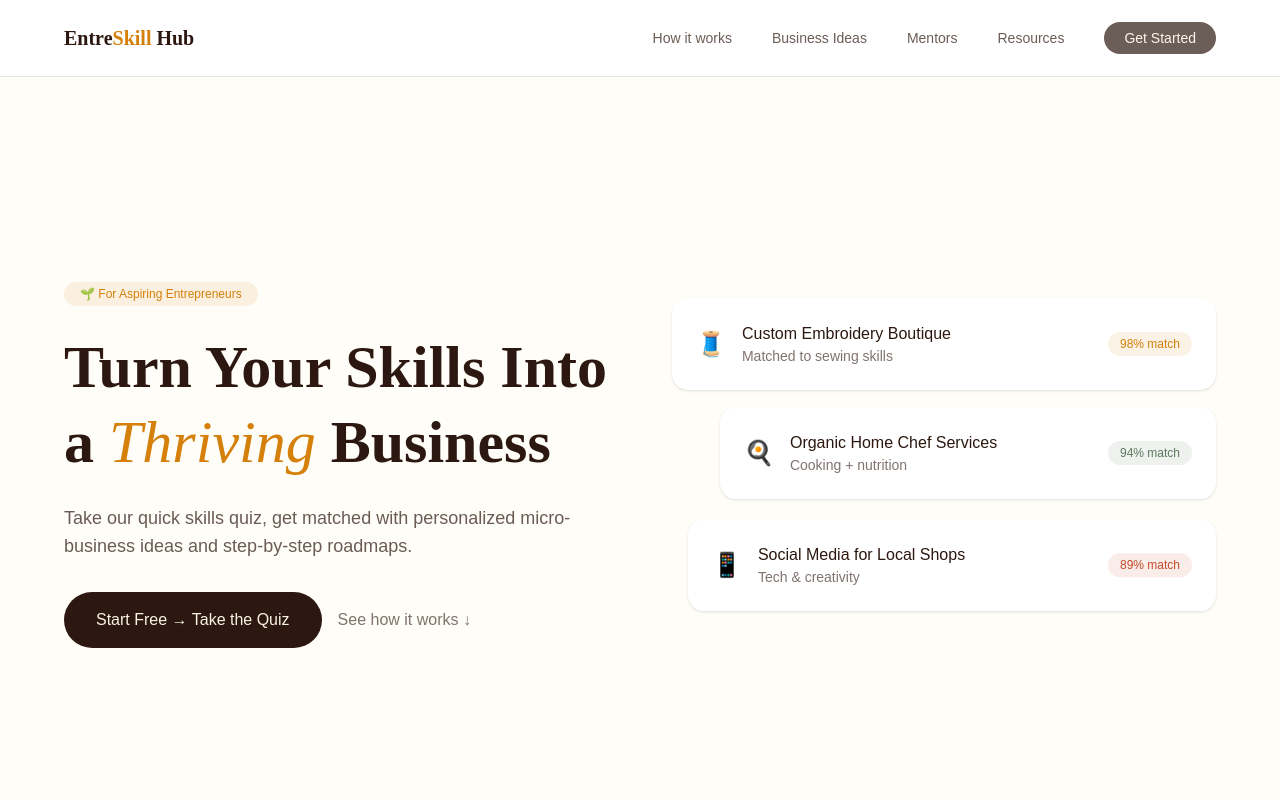
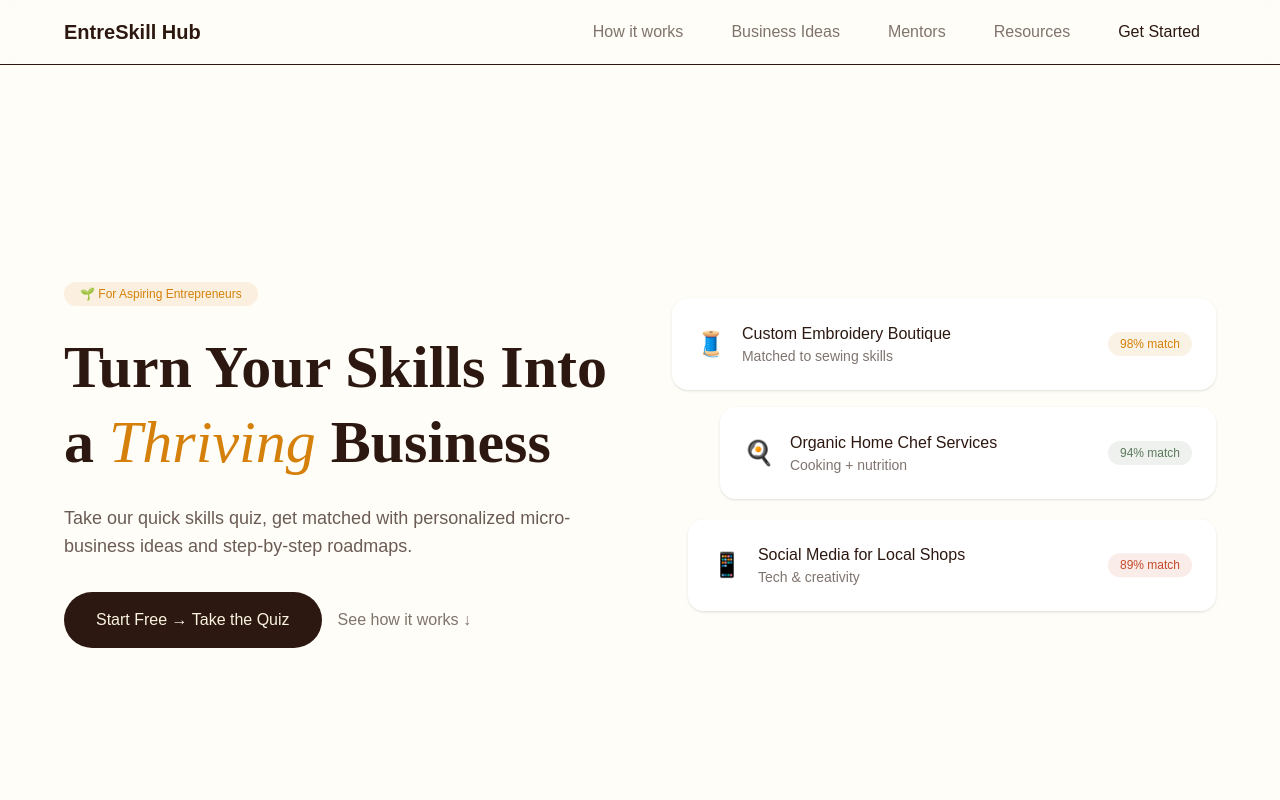
Before and after one commit to shrwn08/skill_hub, a React (Vite) app: page / in a window 1280 px wide. Shown: the top 800 px of the page. Built offline with nearby package versions, Linux system fonts and the light colour scheme.

Commit message:
feat: react router dom added

```diff
--- a/src/components/Navbar.jsx
+++ b/src/components/Navbar.jsx
@@ -1,25 +1,87 @@
+import { NavLink } from "react-router-dom";
+import { useState } from "react";
+
 const Navbar = () => {
+  const [isOpen, setIsOpen] = useState(false);
+
   return (
-    <nav className="fixed top-0 left-0 right-0 z-50 flex items-center justify-between px-16 py-6 bg-white/90 backdrop-blur border-b border-black/10">
+    <nav className="fixed top-0 left-0 right-0 z-50 bg-light/95 backdrop-blur-md border-b border-soil/10">
+      <div className="flex justify-between items-center px-4 sm:px-8 lg:px-16 py-4">
 
-      <div className="font-[Fraunces] font-black text-xl">
-        Entre<span className="text-(--amber)">Skill</span> Hub
+        {/* Logo */}
+        <NavLink to="/" className="font-fraunces text-xl font-black text-soil">
+          Entre<span className="text-amber">Skill</span> Hub
+        </NavLink>
+
+        {/* Hamburger for mobile */}
+        <button
+          className="lg:hidden flex items-center p-2 text-soil"
+          onClick={() => setIsOpen(!isOpen)}
+        >
+          <svg className="w-6 h-6" fill="none" stroke="currentColor" strokeWidth={2} viewBox="0 0 24 24">
+            {isOpen ? (
+              <path strokeLinecap="round" strokeLinejoin="round" d="M6 18L18 6M6 6l12 12" />
+            ) : (
+              <path strokeLinecap="round" strokeLinejoin="round" d="M4 6h16M4 12h16M4 18h16" />
+            )}
+          </svg>
+        </button>
+
+        {/* Desktop / Mobile Menu */}
+        <ul className={`flex flex-col lg:flex-row gap-2 lg:gap-4 list-none lg:items-center absolute lg:static top-full left-0 w-full lg:w-auto bg-light/95 lg:bg-transparent transition-all duration-300 overflow-hidden ${isOpen ? "max-h-96 py-4" : "max-h-0 lg:max-h-full"}`}>
+          <li>
+            <NavLink
+              to="/how-it-works"
+              className={({ isActive }) =>
+                isActive
+                  ? "bg-cream text-amber px-4 py-1 rounded-full border border-amber/25 block text-center lg:inline-block"
+                  : "opacity-60 px-4 py-1 rounded-full block text-center lg:inline-block"
+              }
+              onClick={() => setIsOpen(false)}
+            >
+              How it works
+            </NavLink>
+          </li>
+          <li>
+            <NavLink
+              to="/business-ideas"
+              className="opacity-60 px-4 py-1 rounded-full block text-center lg:inline-block"
+              onClick={() => setIsOpen(false)}
+            >
+              Business Ideas
+            </NavLink>
+          </li>
+          <li>
+            <NavLink
+              to="/mentors"
+              className="opacity-60 px-4 py-1 rounded-full block text-center lg:inline-block"
+              onClick={() => setIsOpen(false)}
+            >
+              Mentors
+            </NavLink>
+          </li>
+          <li>
+            <NavLink
+              to="/resources"
+              className="opacity-60 px-4 py-1 rounded-full block text-center lg:inline-block"
+              onClick={() => setIsOpen(false)}
+            >
+              Resources
+            </NavLink>
+          </li>
+          <li>
+            <NavLink
+              to="/signup"
+              className="bg-soil text-cream px-4 py-1 rounded-full opacity-100 block text-center lg:inline-block"
+              onClick={() => setIsOpen(false)}
+            >
+              Get Started
+            </NavLink>
+          </li>
+        </ul>
       </div>
+    </nav>
+  );
+};
 
-      <ul className="flex gap-10 text-sm font-medium opacity-70">
-        <li><a href="#">How it works</a></li>
-        <li><a href="#">Business Ideas</a></li>
-        <li><a href="#">Mentors</a></li>
-        <li><a href="#">Resources</a></li>
-        <li>
-          <a className="bg-(--soil) text-(--cream) px-5 py-2 rounded-full">
-            Get Started
-          </a>
-        </li>
-      </ul>
-
-    </nav>
-  )
-}
-
-export default Navbar
+export default Navbar;
```
